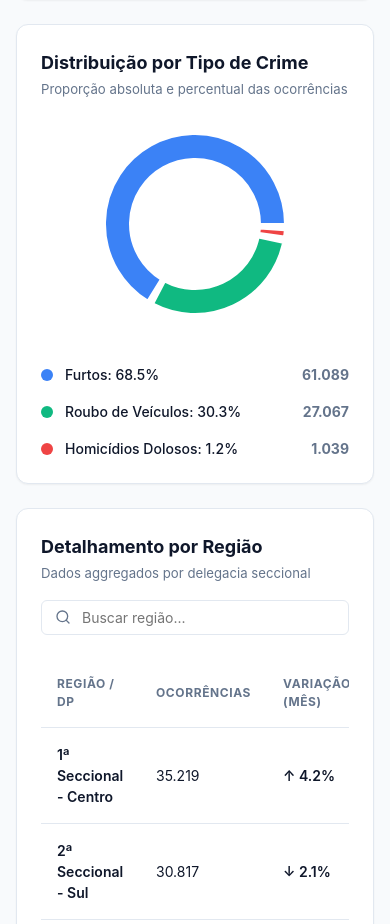
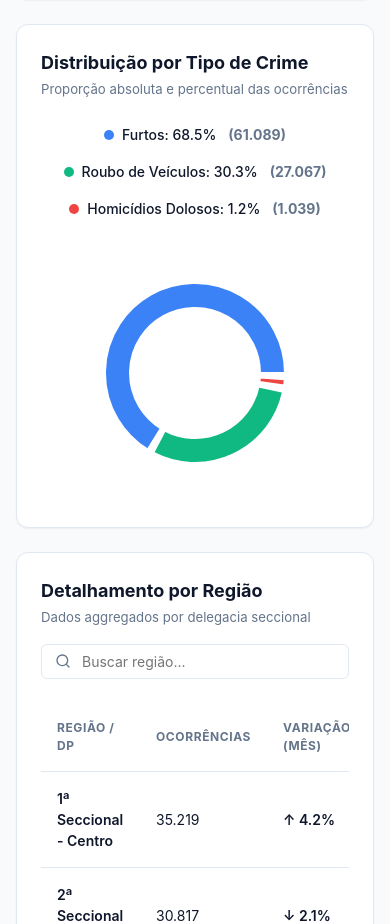
Before and after one commit to GabriellySS/dashboard-criminalidade, a React (Vite) app: page / in a window 390 px wide. Shown: the part 1787-2711 px from the top of the page. Built offline with nearby package versions, Linux system fonts and the light colour scheme.

Commit message:
refactor: reorganiza layout vertical do grafico de distribuicao e legendas

```diff
--- a/src/components/CrimeDistributionChart/CrimeDistributionChart.module.css
+++ b/src/components/CrimeDistributionChart/CrimeDistributionChart.module.css
@@ -31,48 +31,53 @@
 
 .chartContent {
   display: flex;
+  flex-direction: column;
   align-items: center;
-  justify-content: space-around;
   flex: 1;
   gap: 1.5rem;
-}
-
-.responsiveContainer {
-  width: 50%;
-  height: 260px;
-  position: relative;
+  width: 100%;
 }
 
 .legendContainer {
   display: flex;
-  flex-direction: column;
-  gap: 1rem;
-  width: 50%;
+  flex-direction: row;
+  flex-wrap: wrap;
+  justify-content: center;
+  gap: 1rem 1.5rem;
+  width: 100%;
 }
 
 .legendItem {
   display: flex;
   align-items: center;
-  gap: 0.75rem;
+  gap: 0.5rem;
   font-size: 0.875rem;
   color: var(--color-text-primary);
 }
 
 .legendDot {
-  width: 12px;
-  height: 12px;
+  width: 10px;
+  height: 10px;
   border-radius: 50%;
   flex-shrink: 0;
 }
 
 .legendLabel {
   font-weight: 500;
-  flex: 1;
 }
 
 .legendValue {
   font-weight: 700;
   color: var(--color-text-secondary);
+  margin-left: 0.25rem;
+}
+
+.responsiveContainer {
+  width: 100%;
+  height: 260px;
+  display: flex;
+  justify-content: center;
+  align-items: center;
 }
 
 .customTooltip {
@@ -96,20 +101,3 @@
   font-weight: 700;
   color: var(--color-accent);
 }
-
-@media (max-width: 768px) {
-  .chartContent {
-    flex-direction: column;
-    align-items: center;
-  }
-
-  .responsiveContainer {
-    width: 100%;
-    height: 200px;
-  }
-
-  .legendContainer {
-    width: 100%;
-    margin-top: 1rem;
-  }
-}
--- a/src/components/CrimeDistributionChart/CrimeDistributionChart.tsx
+++ b/src/components/CrimeDistributionChart/CrimeDistributionChart.tsx
@@ -93,6 +93,23 @@ export const CrimeDistributionChart: React.FC<CrimeDistributionChartProps> = ({
         </div>
       ) : (
         <div className={styles.chartContent}>
+          <div className={styles.legendContainer}>
+            {chartData.map((entry, index) => (
+              <div key={`legend-${index}`} className={styles.legendItem}>
+                <span
+                  className={styles.legendDot}
+                  style={{ backgroundColor: entry.color }}
+                />
+                <span className={styles.legendLabel}>
+                  {entry.name}: {entry.percentage.toFixed(1)}%
+                </span>
+                <span className={styles.legendValue}>
+                  ({new Intl.NumberFormat('pt-BR').format(entry.value)})
+                </span>
+              </div>
+            ))}
+          </div>
+
           <div className={styles.responsiveContainer}>
             <ResponsiveContainer width="100%" height="100%">
               <PieChart>
@@ -113,23 +130,6 @@ export const CrimeDistributionChart: React.FC<CrimeDistributionChartProps> = ({
               </PieChart>
             </ResponsiveContainer>
           </div>
-
-          <div className={styles.legendContainer}>
-            {chartData.map((entry, index) => (
-              <div key={`legend-${index}`} className={styles.legendItem}>
-                <span
-                  className={styles.legendDot}
-                  style={{ backgroundColor: entry.color }}
-                />
-                <span className={styles.legendLabel}>
-                  {entry.name}: {entry.percentage.toFixed(1)}%
-                </span>
-                <span className={styles.legendValue}>
-                  {new Intl.NumberFormat('pt-BR').format(entry.value)}
-                </span>
-              </div>
-            ))}
-          </div>
         </div>
       )}
     </div>
```
Also changed, not shown: 1 other file (tests, documents, lock files or other folders).
